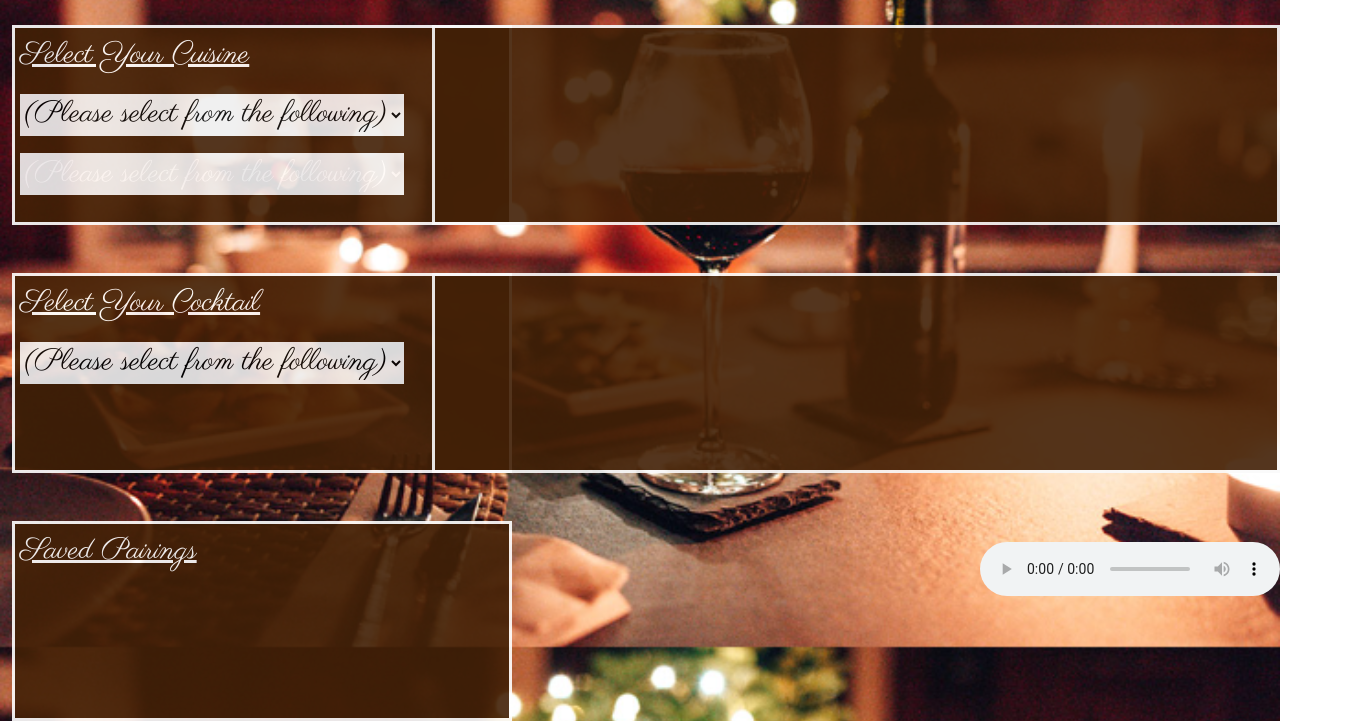
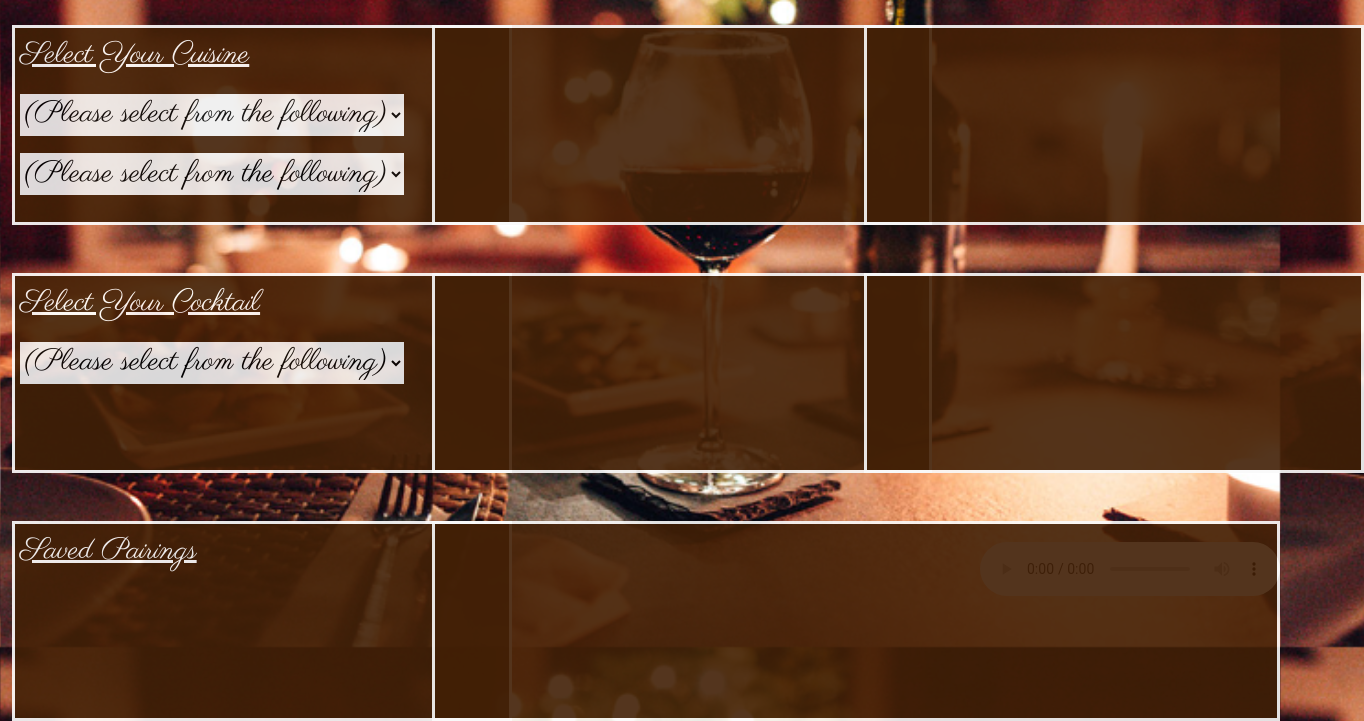
Before and after one commit to JenWariner19/dinner-date-planner, a plain HTML site: page index.html in a window 1280 px wide. Shown: the part 204-925 px from the top of the page, 1364 px wide, since content can reach past the window. Drawn offline with nearby package versions, Linux system fonts and the light colour scheme; a web font is replaced by a local one.

Commit message:
added new boxes

```diff
--- a/index.html
+++ b/index.html
@@ -34,15 +34,19 @@
                         <option value="Type">Type of cuisine</option>
                         <option value="Entree">Entree(Protein)</option>
                     </select>
-                    <select class="mt-4" name="protein" id="select-meal">
+                    <select class="mt-4 text-black" name="protein" id="select-meal">
                         <option value=" ">(Please select from the following)</option>
                     </select>
                 </div>
             </div>
          </div>
 
-         <section class="col-span-2 w-full mr-3" id="list_of_meals">
+         <section id="list_of_meals">
             <ul id="mealsList"></ul>
+        </section>
+
+        <section id="chosen-meal">
+
         </section>
 
         <div class="container mb-8 ml-3">
@@ -59,8 +63,12 @@
            </div>
         </div>
 
-        <section class="col-span-2 w-full" id="list_of_cocktails">
+        <section id="list_of_cocktails">
             <ul id="drinksList"></ul>
+        </section>
+
+        <section id="chosen-drink">
+
         </section>
 
         <section class="ml-3 select-box" id="saved_pairings">
@@ -68,6 +76,10 @@
             <p>
             </p>
         </section>
+
+        <section class="col-span-2 w-full" id="meal-drink">
+
+        </section>
     </div>
     </div>
     <script src="./assets/js/script.js"></script>
```
